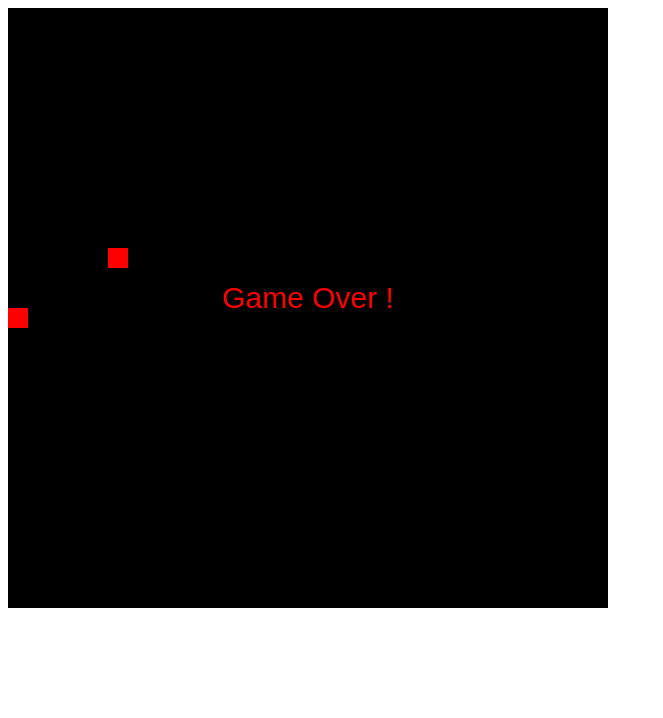
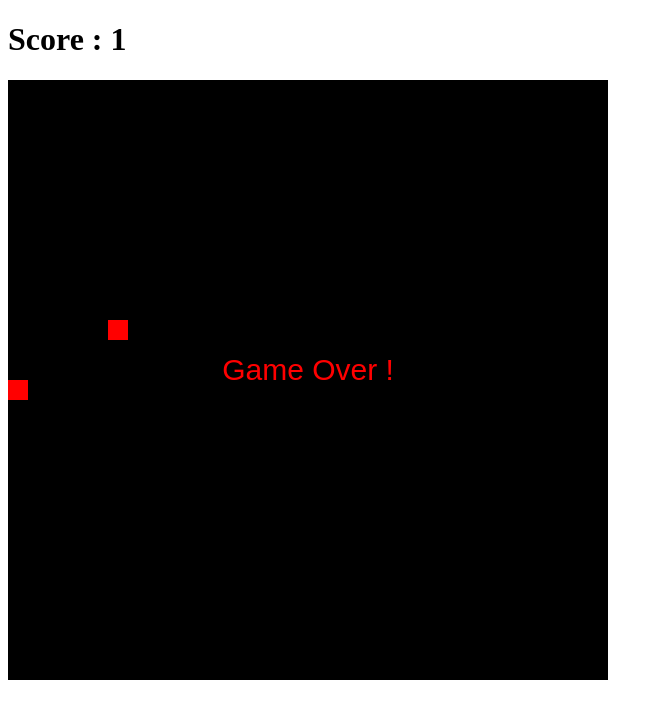
Before and after one commit to paledoux/SnakeGame, a plain HTML site: page index.html in a window 1280 px wide. Shown: the whole page, without its empty margins (0-663 px from the left). Drawn offline with Linux system fonts and the light colour scheme.

Commit message:
last update

```diff
--- a/index.html
+++ b/index.html
@@ -7,6 +7,7 @@
         <link rel="stylesheet" href="style.css" />
     </head>
     <body>
+        <h1 id = "gameScore">Score : </h1>
         <canvas id="myCanvas"></canvas>
     </body>
 </html>
@@ -30,6 +31,8 @@
     }
 
     function animate(){
+        document.getElementById("gameScore").innerHTML = "Score : " + (snake.snakeLength -1);
+
         createCanvas();
 
         apple.show(positionApple);
--- a/snake.js
+++ b/snake.js
@@ -21,7 +21,6 @@ function Snake(myCanvas){
             this.head = snakePosition[i];
             ctx.rect(this.head.x,this.head.y,snakeSize,snakeSize);
         }
-        //ctx.rect(this.head.x,this.head.y,snakeSize,snakeSize);
         ctx.fillStyle = color;
         ctx.fill();
     }
@@ -53,7 +52,7 @@ function Snake(myCanvas){
            return positionApple;
        }
        else{
-        return positionApple;
+            return positionApple;
        }
     }
 
```
